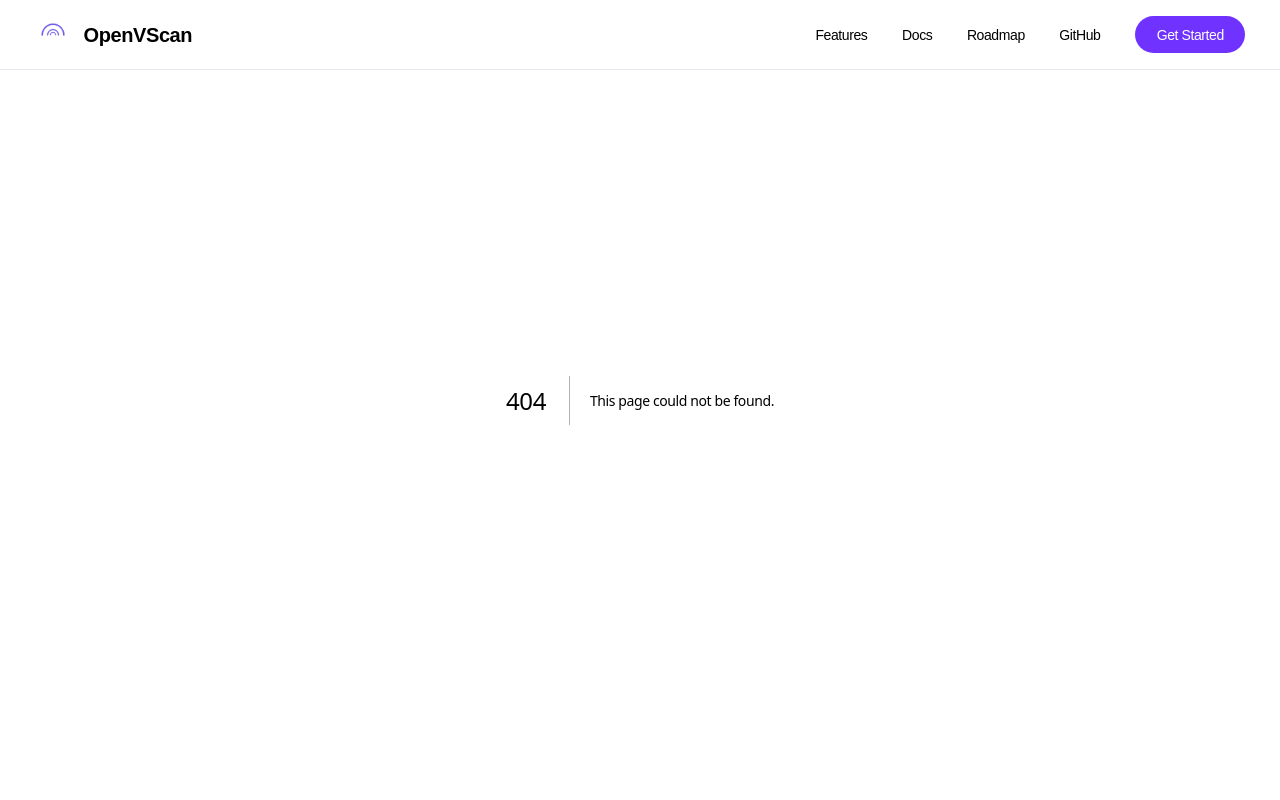
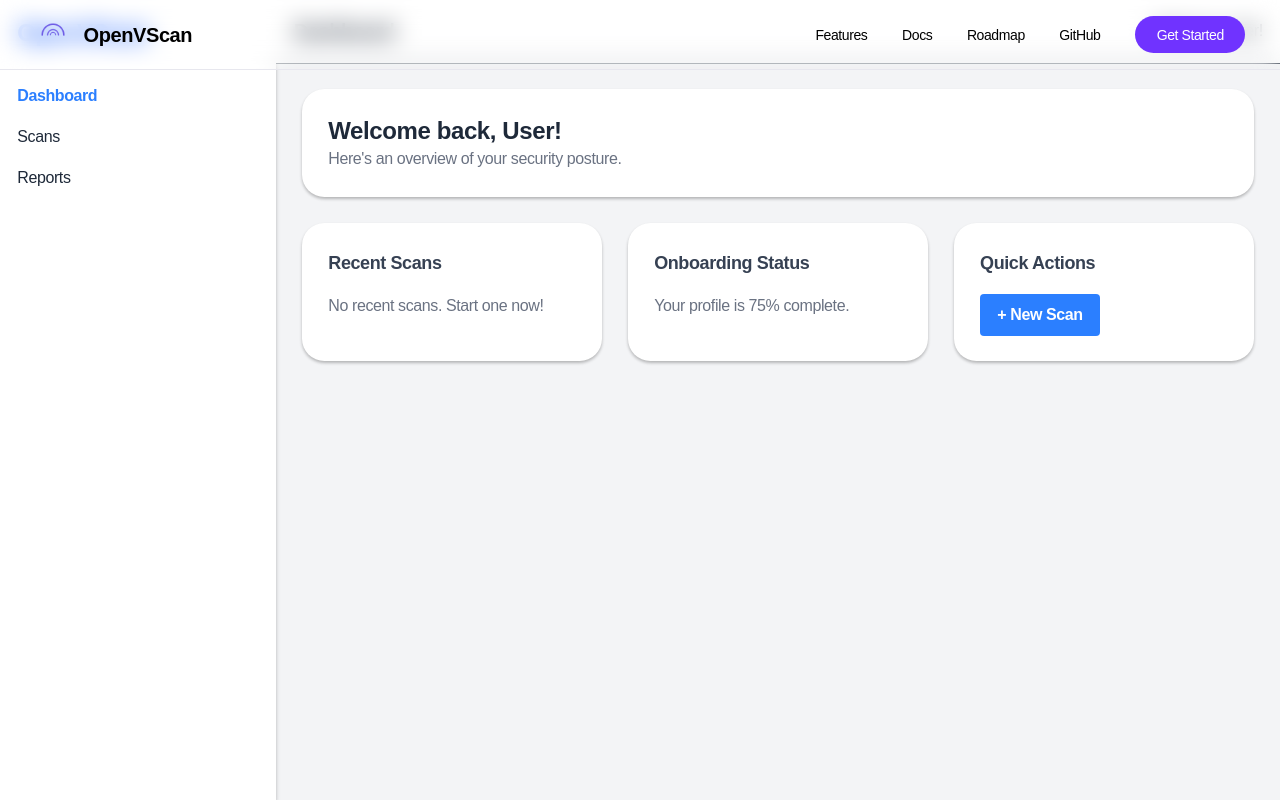
Before and after one commit to Buddhsen-tripathi/openvscan, a Next.js app in the folder web/: page /dashboard in a window 1280 px wide. Before the commit this address had no page. Built offline with nearby package versions, Linux system fonts and the light colour scheme.

Commit message:
Feat: Implement dashboard UI layout and components

```diff
--- /dev/null
+++ b/web/app/dashboard/WelcomeBanner.tsx
@@ -0,0 +1,10 @@
+// web/src/components/dashboard/WelcomeBanner.tsx
+
+export default function WelcomeBanner() {
+  return (
+    <div className="bg-white p-6 rounded-lg shadow-md mb-6">
+      <h3 className="text-2xl font-bold text-gray-800">Welcome back, User!</h3>
+      <p className="text-gray-500">Here's an overview of your security posture.</p>
+    </div>
+  );
+}
--- /dev/null
+++ b/web/app/dashboard/Widget.tsx
@@ -0,0 +1,20 @@
+
+
+import React from 'react';
+
+
+interface WidgetProps {
+  title: string;
+  children: React.ReactNode;
+}
+
+export default function Widget({ title, children }: WidgetProps) {
+  return (
+    <div className="bg-white p-6 rounded-lg shadow-md">
+      <h4 className="text-lg font-semibold text-gray-700 mb-4">{title}</h4>
+      <div>
+        {children}
+      </div>
+    </div>
+  );
+}
--- /dev/null
+++ b/web/app/dashboard/page.tsx
@@ -0,0 +1,58 @@
+import Widget from './Widget';
+import WelcomeBanner from './WelcomeBanner';
+
+export default function DashboardPage() {
+  return (
+    <div className="flex h-screen bg-gray-100 text-gray-800">
+      {/* Sidebar Navigation */}
+      <aside className="w-64 flex-shrink-0 bg-white p-4 shadow-lg">
+        <h1 className="text-2xl font-bold text-blue-600 mb-8">OpenVScan</h1>
+        <nav>
+          <ul>
+            <li className="mb-4">
+              <a href="/dashboard" className="font-bold text-blue-500">Dashboard</a>
+            </li>
+            <li className="mb-4">
+              <a href="#" className="hover:text-blue-500">Scans</a>
+            </li>
+            <li className="mb-4">
+              <a href="#" className="hover:text-blue-500">Reports</a>
+            </li>
+          </ul>
+        </nav>
+      </aside>
+
+      {/* Main Content Area */}
+      <div className="flex-1 flex flex-col">
+        {/* Header */}
+        <header className="flex justify-between items-center bg-white p-4 border-b">
+          <h2 className="text-xl font-semibold">Dashboard</h2>
+          <div>
+            <span>Welcome, User!</span>
+            {/* User Avatar will go here */}
+          </div>
+        </header>
+
+        {/* Page Content */}
+        <main className="flex-1 p-6">
+  <WelcomeBanner />
+
+  {/* Add a grid for your widgets */}
+  <div className="grid grid-cols-1 md:grid-cols-2 lg:grid-cols-3 gap-6 mt-6">
+    <Widget title="Recent Scans">
+      <p className="text-gray-500">No recent scans. Start one now!</p>
+    </Widget>
+    <Widget title="Onboarding Status">
+      <p className="text-gray-500">Your profile is 75% complete.</p>
+    </Widget>
+    <Widget title="Quick Actions">
+      <button className="bg-blue-500 hover:bg-blue-600 text-white font-bold py-2 px-4 rounded">
+        + New Scan
+      </button>
+    </Widget>
+  </div>
+</main>
+      </div>
+    </div>
+  );
+}
--- a/web/app/layout.tsx
+++ b/web/app/layout.tsx
@@ -44,8 +44,13 @@ export default function RootLayout({
 }>) {
   return (
     <html lang="en">
-      <Navbar />
-      <body>{children}</body>
+
+      <body>
+
+        <Navbar />
+
+        <main>{children}</main>
+      </body>
     </html>
   );
 }
```
